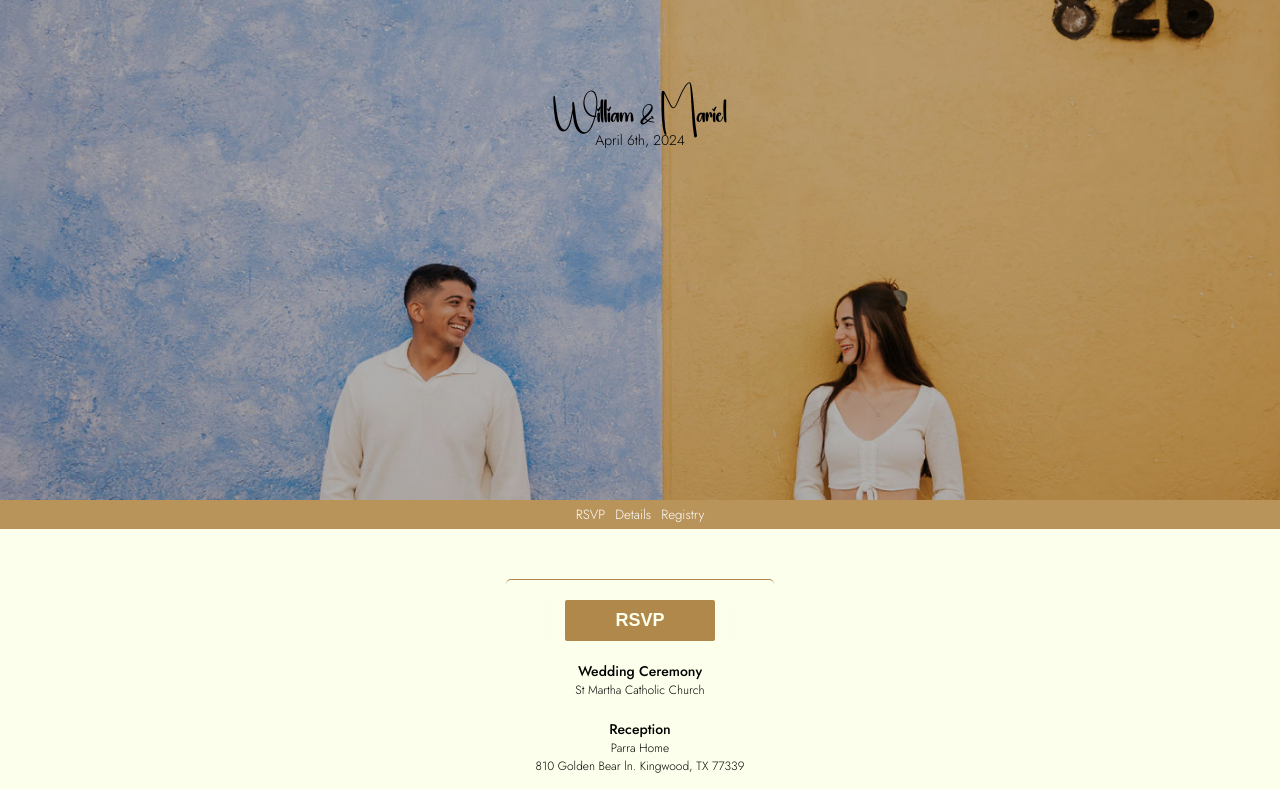
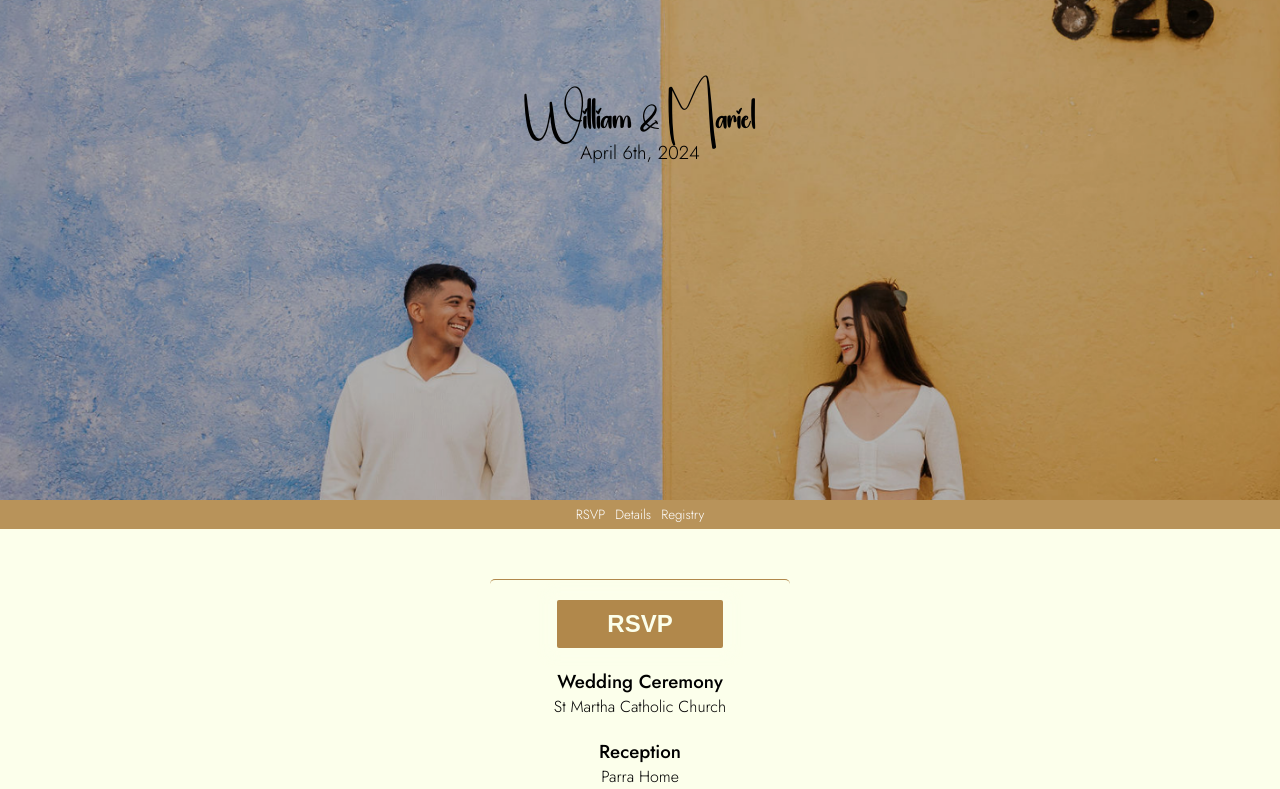
Before and after one commit to mauparra80/wedding-site, a React (Vite) app: page / in a window 1280 px wide. Shown: the top 789 px of the page. Built offline with nearby package versions, Linux system fonts and the light colour scheme; a web font is replaced by a local one.

Commit message:
fix desktop font size

```diff
--- a/package.json
+++ b/package.json
@@ -5,6 +5,8 @@
   "type": "module",
   "scripts": {
     "dev": "vite",
+    "predeploy": "npm run build",
+    "deploy": "gh-pages -d dist",
     "build": "vite build",
     "lint": "eslint . --ext js,jsx --report-unused-disable-directives --max-warnings 0",
     "preview": "vite preview"
@@ -22,6 +24,7 @@
     "eslint-plugin-react": "^7.34.0",
     "eslint-plugin-react-hooks": "^4.6.0",
     "eslint-plugin-react-refresh": "^0.4.5",
+    "gh-pages": "^6.1.1",
     "vite": "^5.1.6"
   }
 }
--- a/src/index.css
+++ b/src/index.css
@@ -182,9 +182,9 @@ button {
 }
 
 @media only screen and (min-width: 600px) {
-  :root {
+  /* :root {
     font-size: 12px;
-  }
+  } */
   .cafe-pic {
     transform: none;
   }
--- a/vite.config.js
+++ b/vite.config.js
@@ -3,5 +3,6 @@ import react from '@vitejs/plugin-react-swc'
 
 // https://vitejs.dev/config/
 export default defineConfig({
+  base: "/wedding-site",
   plugins: [react()],
 })
```
Also changed, not shown: 1 other file (tests, documents, lock files or other folders).
